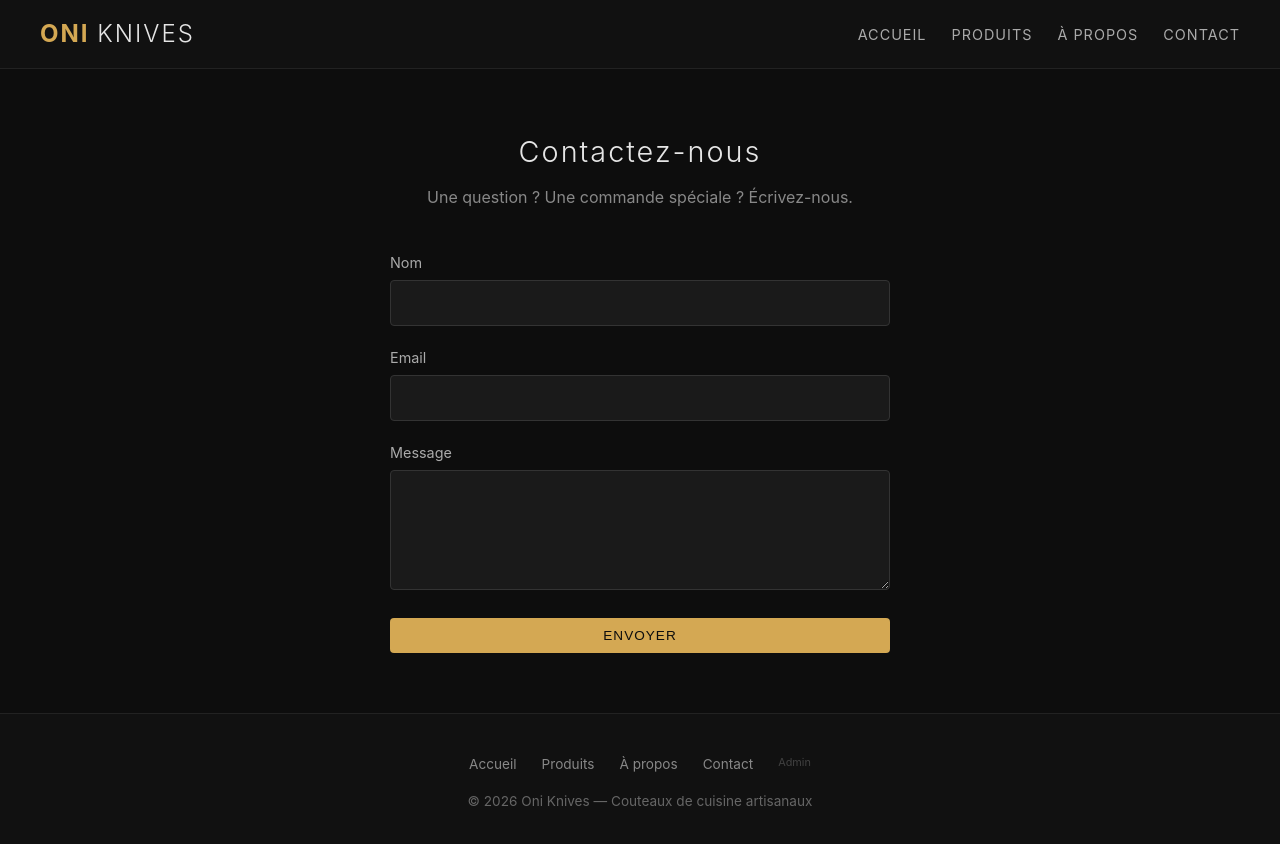
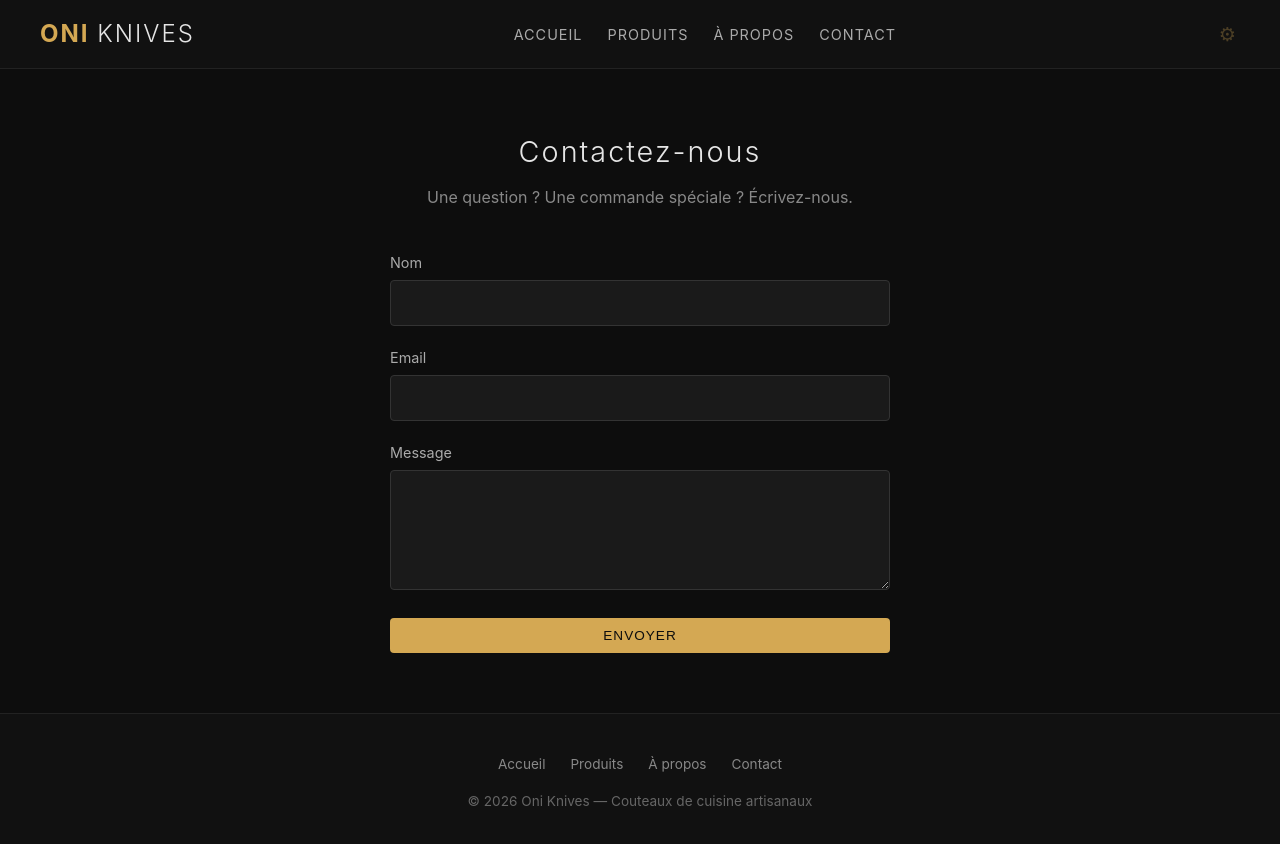
Before and after one commit to foast2333310-art/oniknives-site, a plain HTML site: page contact.html in a window 1280 px wide. Drawn offline with Linux system fonts and the light colour scheme.

Commit message:
icone admin en haut a droite, retire du footer

```diff
--- a/contact.html
+++ b/contact.html
@@ -19,6 +19,7 @@
         <a href="contact.html">Contact</a>
       </nav>
       <button class="hamburger" aria-label="Menu"><span></span><span></span><span></span></button>
+      <a href="admin/" class="admin-icon" title="Administration" aria-label="Administration">⚙</a>
     </div>
   </header>
 
@@ -51,7 +52,6 @@
         <a href="produits.html">Produits</a>
         <a href="a-propos.html">À propos</a>
         <a href="contact.html">Contact</a>
-        <a href="admin/" style="opacity:0.4;font-size:0.8em;">Admin</a>
       </div>
       <p>&copy; 2026 Oni Knives — Couteaux de cuisine artisanaux</p>
     </div>
--- a/css/style.css
+++ b/css/style.css
@@ -17,6 +17,10 @@
 .nav a:hover { color: #d4a853; }
 .hamburger { display: none; flex-direction: column; gap: 5px; cursor: pointer; background: none; border: none; padding: 5px; }
 .hamburger span { width: 25px; height: 2px; background: #e5e5e5; transition: 0.3s; }
+
+/* Admin icon */
+.admin-icon { font-size: 1.2rem; text-decoration: none; opacity: 0.3; transition: opacity 0.2s; line-height: 1; padding: 4px; }
+.admin-icon:hover { opacity: 0.8; }
 
 /* Hero */
 .hero { padding: 80px 0; text-align: center; background: linear-gradient(135deg, #0d0d0d 0%, #1a1a1a 50%, #0d0d0d 100%); }
```
Also changed, not shown: a-propos.html (+1 -1 lines), index.html (+2 -2 lines), produit.html (+1 -1 lines), produits.html (+1 -1 lines).
